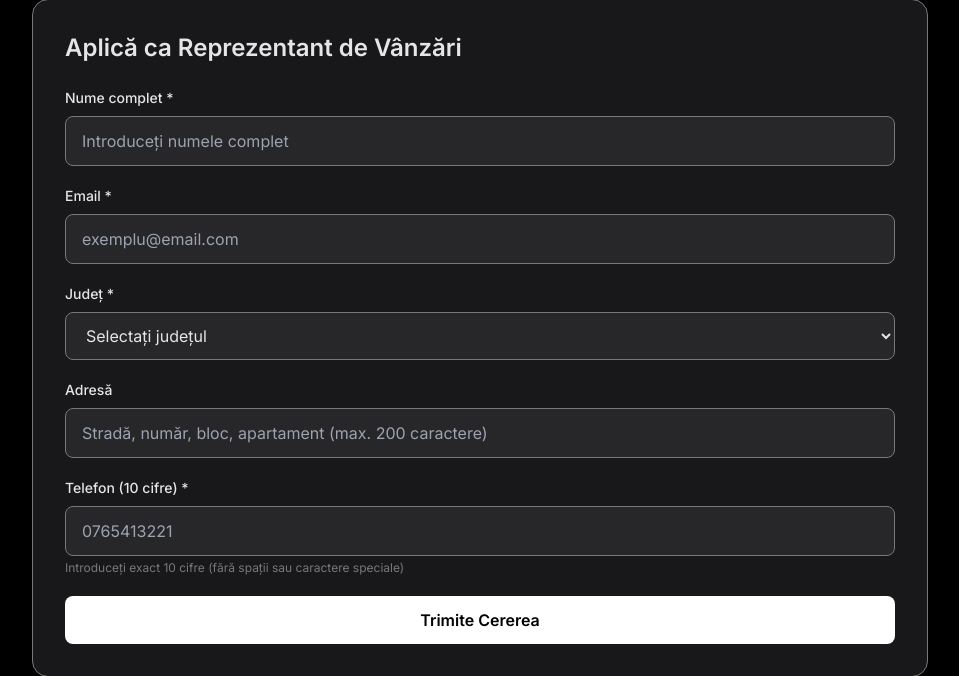
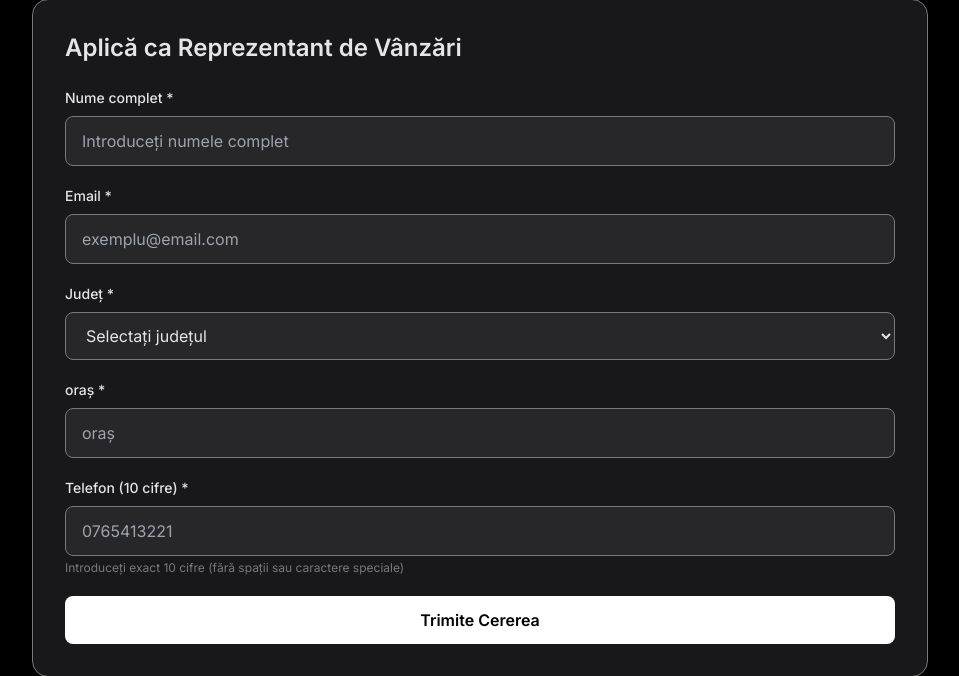
Before and after one commit to loye22/fixcars-api-, a Django app: page /sales-representatives/ in a window 1280 px wide. Shown: the part 141-817 px from the top of the page, without its empty margins (160-1119 px from the left). Run offline with Django 5.2, Linux system fonts and the light colour scheme; some libraries are stand-ins or nearby versions.

Commit message:
Update sales man register form  to have oras insted of address and make it manditory

```diff
--- a/myapp/templates/admin_dashboard.html
+++ b/myapp/templates/admin_dashboard.html
@@ -500,12 +500,12 @@
 
         if (isSales) {
             if (personData.judet) fields.push({ label: "Județ", key: "judet" });
-            if (personData.address) fields.push({ label: "Adresă", key: "address" });
+            if (personData.address) fields.push({ label: "oraș", key: "address" });
             if (personData.approved) fields.push({ label: "Aprobat", key: "approved" });
             if (personData.created) fields.push({ label: "Creat la", key: "created" });
             if (personData.id) fields.push({ label: "ID reprezentant", key: "id" });
         } else {
-            if (personData.address) fields.push({ label: "Adresă", key: "address" });
+            if (personData.address) fields.push({ label: "oraș", key: "address" });
             if (personData.city) fields.push({ label: "Oraș", key: "city" });
             if (personData.sector) fields.push({ label: "Sector", key: "sector" });
             if (personData.latitude) fields.push({ label: "Latitudine", key: "latitude" });
--- a/myapp/templates/sales_representatives.html
+++ b/myapp/templates/sales_representatives.html
@@ -102,17 +102,18 @@
           </select>
         </div>
 
-        <!-- Address Field -->
+        <!-- City Field -->
         <div>
-          <label for="address" class="block text-sm font-medium mb-2">Adresă</label>
+          <label for="address" class="block text-sm font-medium mb-2">oraș *</label>
           <input
             type="text"
             id="address"
             name="address"
             value="{% if form_data.address %}{{ form_data.address }}{% endif %}"
             maxlength="200"
+            required
             class="w-full bg-zinc-800 border border-gray rounded-lg px-4 py-3 text-light focus:outline-none focus:border-white transition-colors"
-            placeholder="Stradă, număr, bloc, apartament (max. 200 caractere)"
+            placeholder="oraș"
           >
         </div>
 
```
